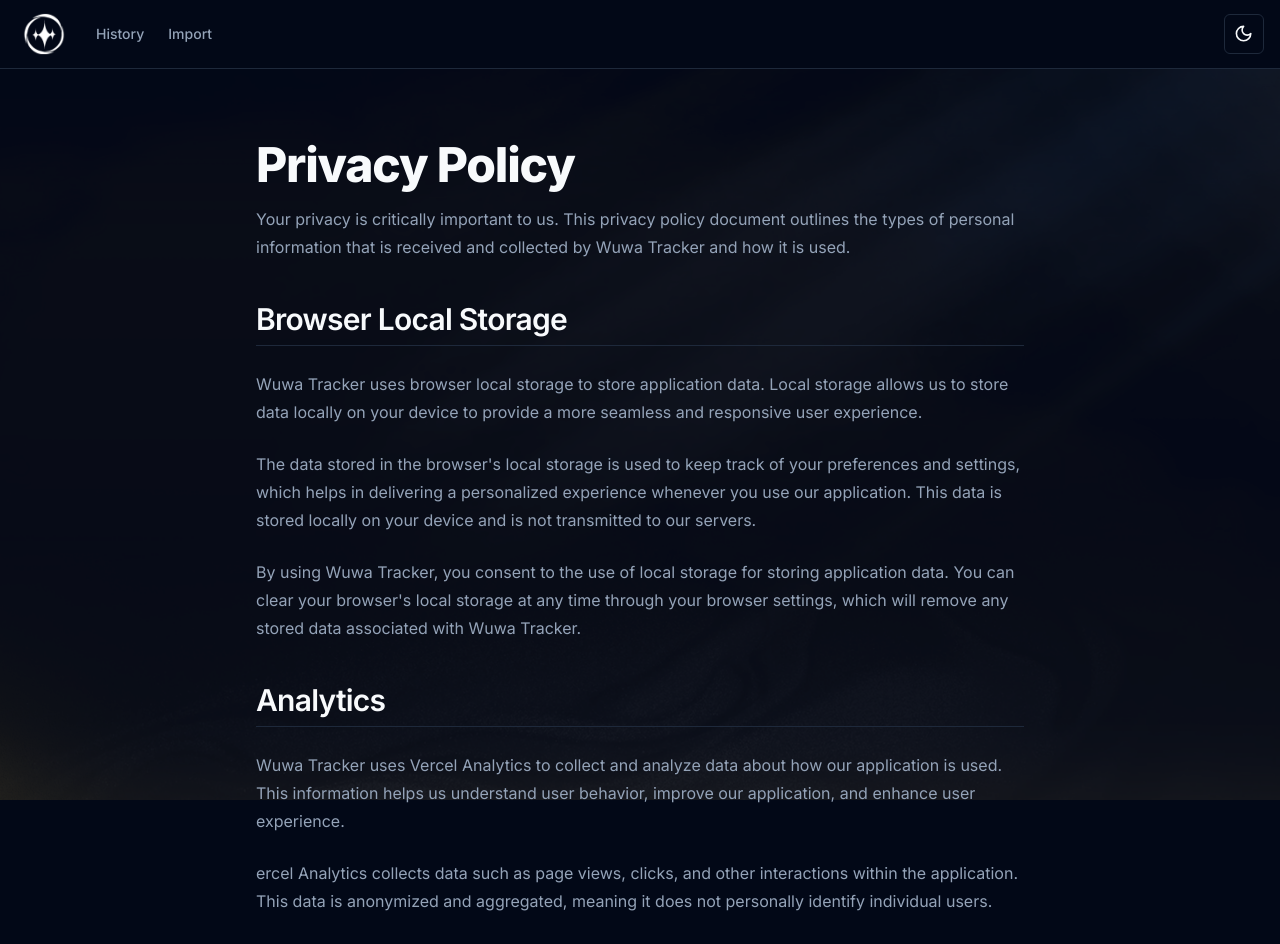
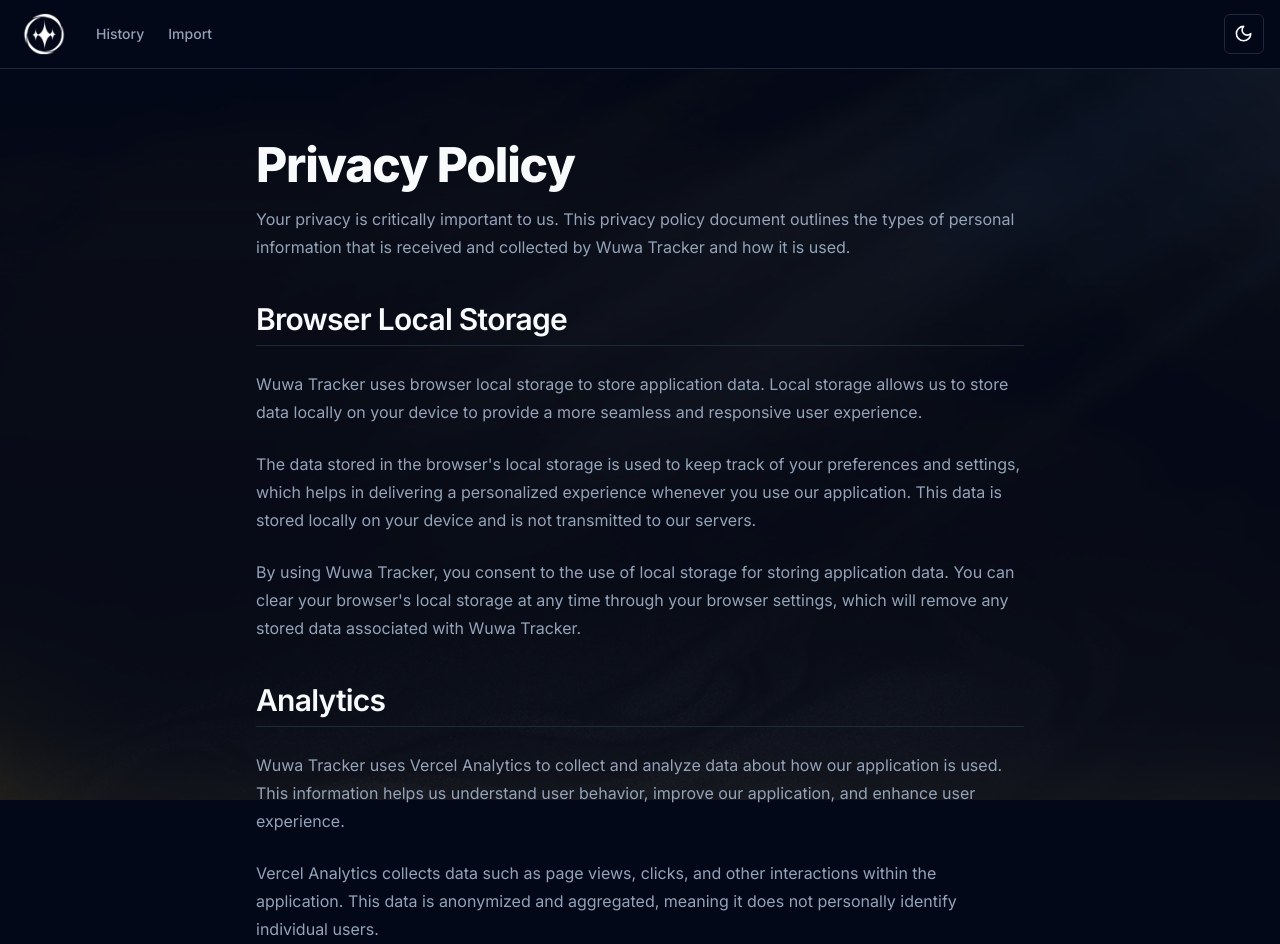
Before and after one commit to Luzefiru/wuwatracker, a Next.js app: page /privacy-policy in a window 1280 px wide. Shown: the top 944 px of the page. Built offline with nearby package versions, Linux system fonts and the light colour scheme; what @shrutibalasa/tailwind-grid-auto-fit would draw is missing.

Commit message:
nit: fix typo

```diff
--- a/src/app/(main-layout)/privacy-policy/page.tsx
+++ b/src/app/(main-layout)/privacy-policy/page.tsx
@@ -49,7 +49,7 @@ export default function PrivacyPolicy() {
           behavior, improve our application, and enhance user experience.
         </p>
         <p className="leading-7 [&:not(:first-child)]:mt-6 dark:text-muted-foreground">
-          ercel Analytics collects data such as page views, clicks, and other
+          Vercel Analytics collects data such as page views, clicks, and other
           interactions within the application. This data is anonymized and
           aggregated, meaning it does not personally identify individual users.
         </p>
```
